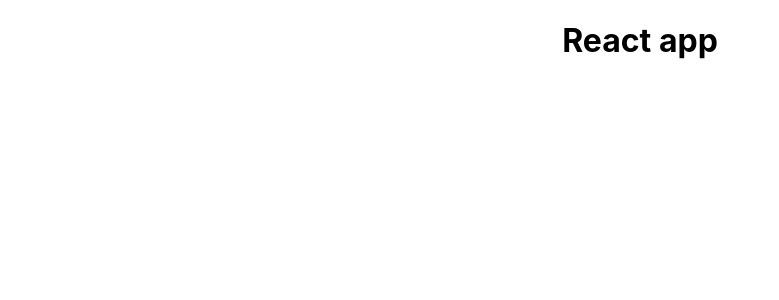
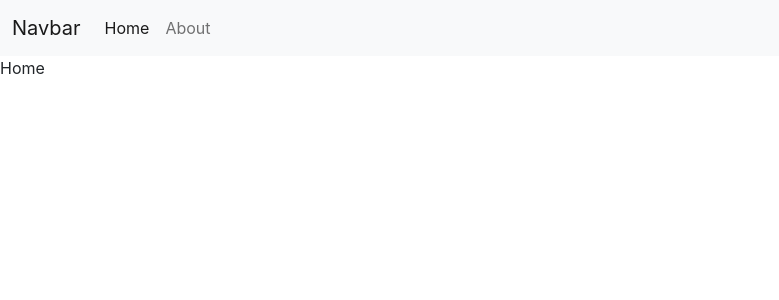
Before and after one commit to sweetysingh1609/inotebook, a React (Create React App) app: page / in a window 1280 px wide. Shown: the top 300 px of the page, without its empty margins (0-779 px from the left). Built offline with nearby package versions, Linux system fonts and the light colour scheme.

Commit message:
Implemented Routes and Navbar

```diff
--- a/package.json
+++ b/package.json
@@ -9,7 +9,7 @@
     "concurrently": "^7.6.0",
     "react": "^18.2.0",
     "react-dom": "^18.2.0",
-    "react-router-dom": "^6.8.0",
+    "react-router-dom": "^5.2.0",
     "react-scripts": "5.0.1",
     "web-vitals": "^2.1.4"
   },
--- a/public/index.html
+++ b/public/index.html
@@ -15,6 +15,13 @@
       user's mobile device or desktop. See https://developers.google.com/web/fundamentals/web-app-manifest/
     -->
     <link rel="manifest" href="%PUBLIC_URL%/manifest.json" />
+    <!-- Bootstrap CSS -->
+    <link
+      href="https://cdn.jsdelivr.net/npm/bootstrap@5.1.3/dist/css/bootstrap.min.css"
+      rel="stylesheet"
+      integrity="sha384-1BmE4kWBq78iYhFldvKuhfTAU6auU8tT94WrHftjDbrCEXSU1oBoqyl2QvZ6jIW3"
+      crossorigin="anonymous"
+    />
     <!--
       Notice the use of %PUBLIC_URL% in the tags above.
       It will be replaced with the URL of the `public` folder during the build.
@@ -24,7 +31,7 @@
       work correctly both with client-side routing and a non-root public URL.
       Learn how to configure a non-root public URL by running `npm run build`.
     -->
-    <title>React App</title>
+    <title>iNotebook - Secure your notes in the cloud</title>
   </head>
   <body>
     <noscript>You need to enable JavaScript to run this app.</noscript>
@@ -39,5 +46,10 @@
       To begin the development, run `npm start` or `yarn start`.
       To create a production bundle, use `npm run build` or `yarn build`.
     -->
+    <script
+      src="https://cdn.jsdelivr.net/npm/bootstrap@5.1.3/dist/js/bootstrap.bundle.min.js"
+      integrity="sha384-ka7Sk0Gln4gmtz2MlQnikT1wXgYsOg+OMhuP+IlRH9sENBO0LRn5q+8nbTov4+1p"
+      crossorigin="anonymous"
+    ></script>
   </body>
 </html>
--- a/src/App.js
+++ b/src/App.js
@@ -1,11 +1,27 @@
 import './App.css';
-
+import { Router, Switch, Route } from "react-router-dom";
+import { Navbar } from './components/Navbar';
+import { Home } from './components/Home';
+import { About } from "./components/About";
+import { createBrowserHistory } from "history";
+export const customHistory = createBrowserHistory();
 function App() {
   return (
-    <div className="App">
-     <h1>React app</h1>
-    </div>
+    <>
+      <Router history={customHistory}>
+        <Navbar />
+        <Switch>
+          <Route exact path="/">
+            <Home />
+          </Route>
+          <Route exact path="/about">
+            <About />
+          </Route>
+        </Switch>
+      </Router>
+    </>
   );
 }
 
+
 export default App;
--- /dev/null
+++ b/src/components/About.js
@@ -0,0 +1,5 @@
+import React from "react";
+
+export const About = () => {
+  return <div>About</div>;
+};
--- /dev/null
+++ b/src/components/Home.js
@@ -0,0 +1,7 @@
+import React from 'react'
+
+export const Home = () => {
+  return (
+    <div>Home</div>
+  )
+}
--- /dev/null
+++ b/src/components/Navbar.js
@@ -0,0 +1,41 @@
+import React from "react";
+import { Link } from "react-router-dom";
+export const Navbar = () => {
+  return (
+    <>
+      <nav className="navbar navbar-expand-lg navbar-light bg-light">
+        <div className="container-fluid">
+          <Link className="navbar-brand" to="/">
+            Navbar
+          </Link>
+          <button
+            className="navbar-toggler"
+            type="button"
+            data-bs-toggle="collapse"
+            data-bs-target="#navbarSupportedContent"
+            aria-controls="navbarSupportedContent"
+            aria-expanded="false"
+            aria-label="Toggle navigation"
+          >
+            <span className="navbar-toggler-icon"></span>
+          </button>
+          <div className="collapse navbar-collapse" id="navbarSupportedContent">
+            <ul className="navbar-nav me-auto mb-2 mb-lg-0">
+              <li className="nav-item">
+                <Link className="nav-link active" aria-current="page" to="/">
+                  Home
+                </Link>
+              </li>
+              <li className="nav-item">
+                <Link className="nav-link" to="/about">
+                  About
+                </Link>
+              </li>
+            </ul>
+
+          </div>
+        </div>
+      </nav>
+    </>
+  );
+};
--- a/src/index.js
+++ b/src/index.js
@@ -6,7 +6,7 @@
 
 const root = ReactDOM.createRoot(document.getElementById('root'));
 root.render(
-  <React.StrictMode>
+  // <React.StrictMode>
     <App />
-  </React.StrictMode>
+  // </React.StrictMode>
 );
```
Also changed, not shown: 1 other file (tests, documents, lock files or other folders).
